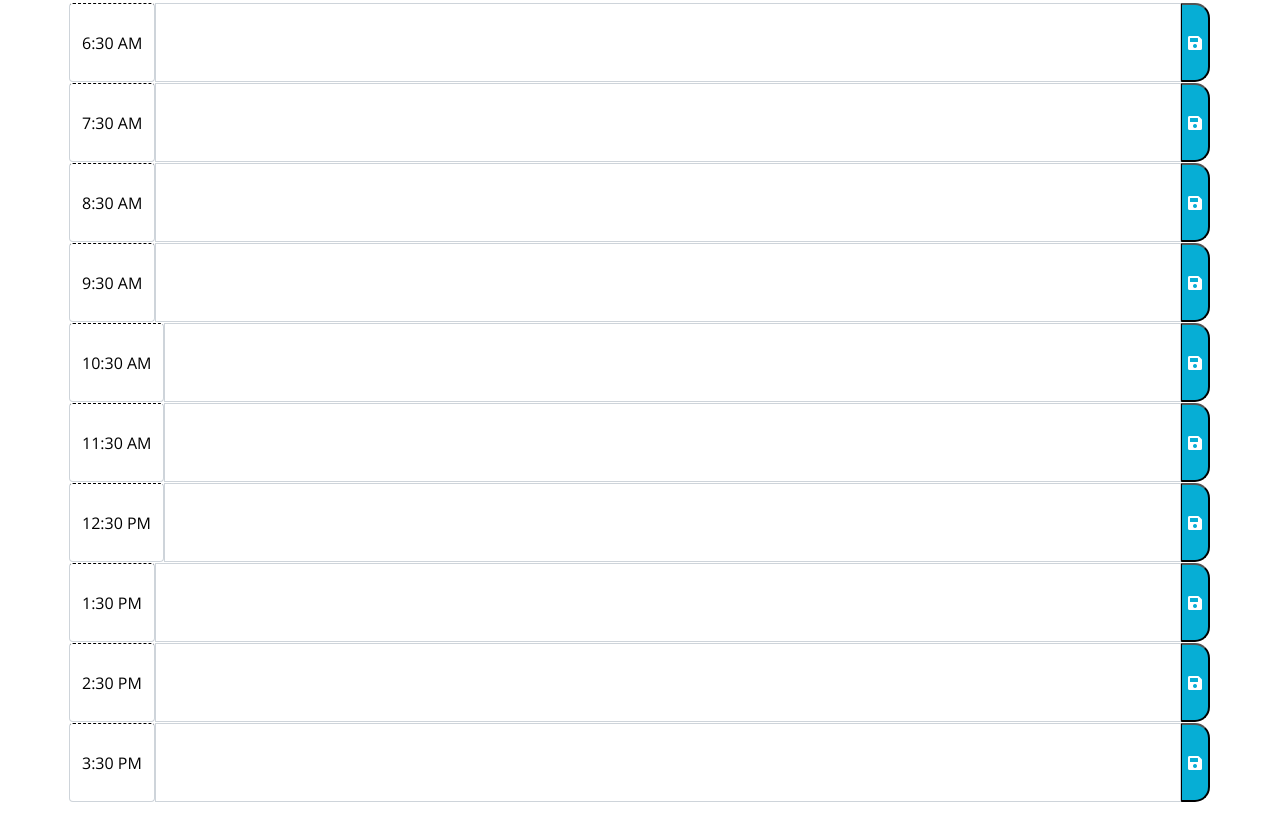
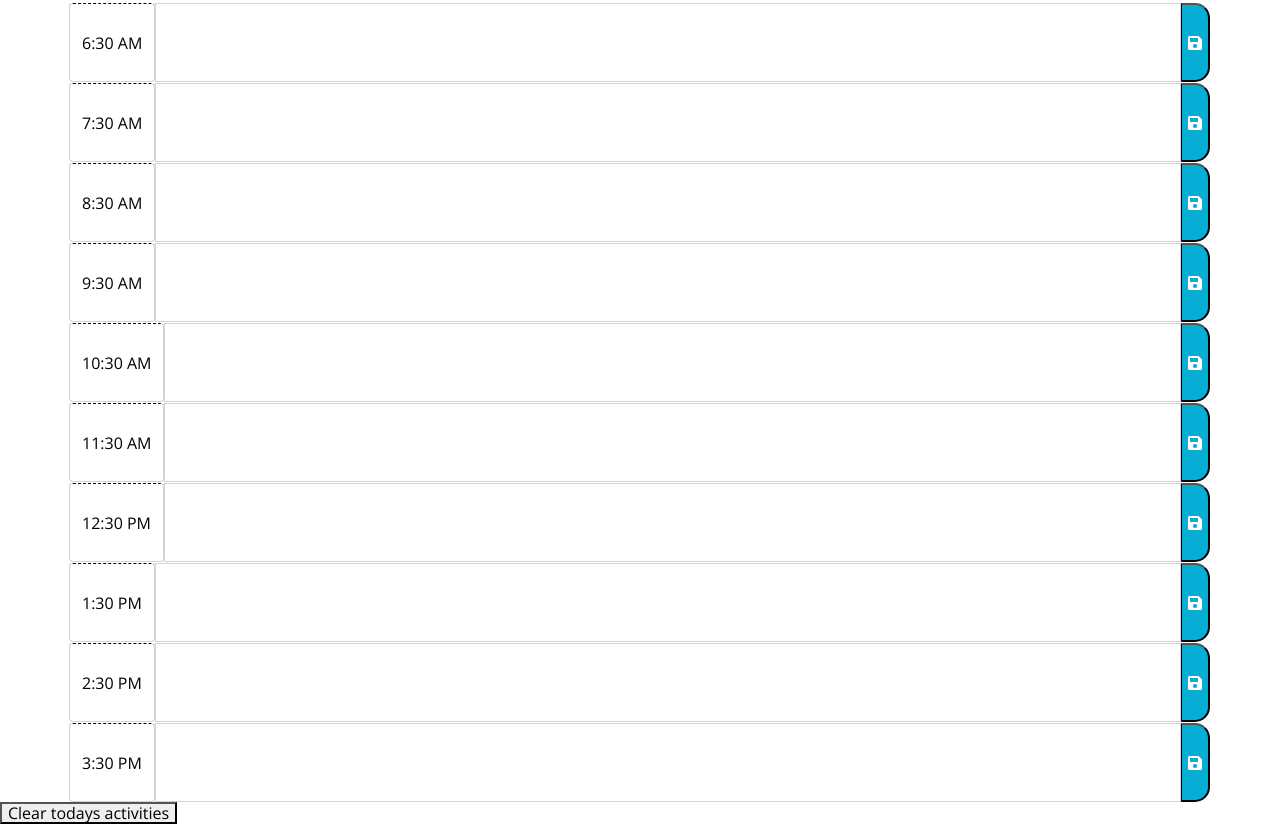
Before and after one commit to Joaquin0152/Third-Party-APIs, a plain HTML site: page index.html in a window 1280 px wide. Shown: the part 391-1215 px from the top of the page. Before the commit the page ends 1193 px from the top, so only its background shows below. Drawn offline with nearby package versions, Linux system fonts and the light colour scheme.

Commit message:
added a clear button for the days activitie

```diff
--- a/index.html
+++ b/index.html
@@ -122,6 +122,7 @@
                   </div>
                 </div>
     </div>
+    <button id= "clear">Clear todays activities</button>
     <script src="java.js"></script>
     <script src="https://cdnjs.cloudflare.com/ajax/libs/jquery/3.2.1/jquery.min.js"></script>
     <script src="https://cdnjs.cloudflare.com/ajax/libs/moment.js/2.24.0/moment.min.js"></script>
```
